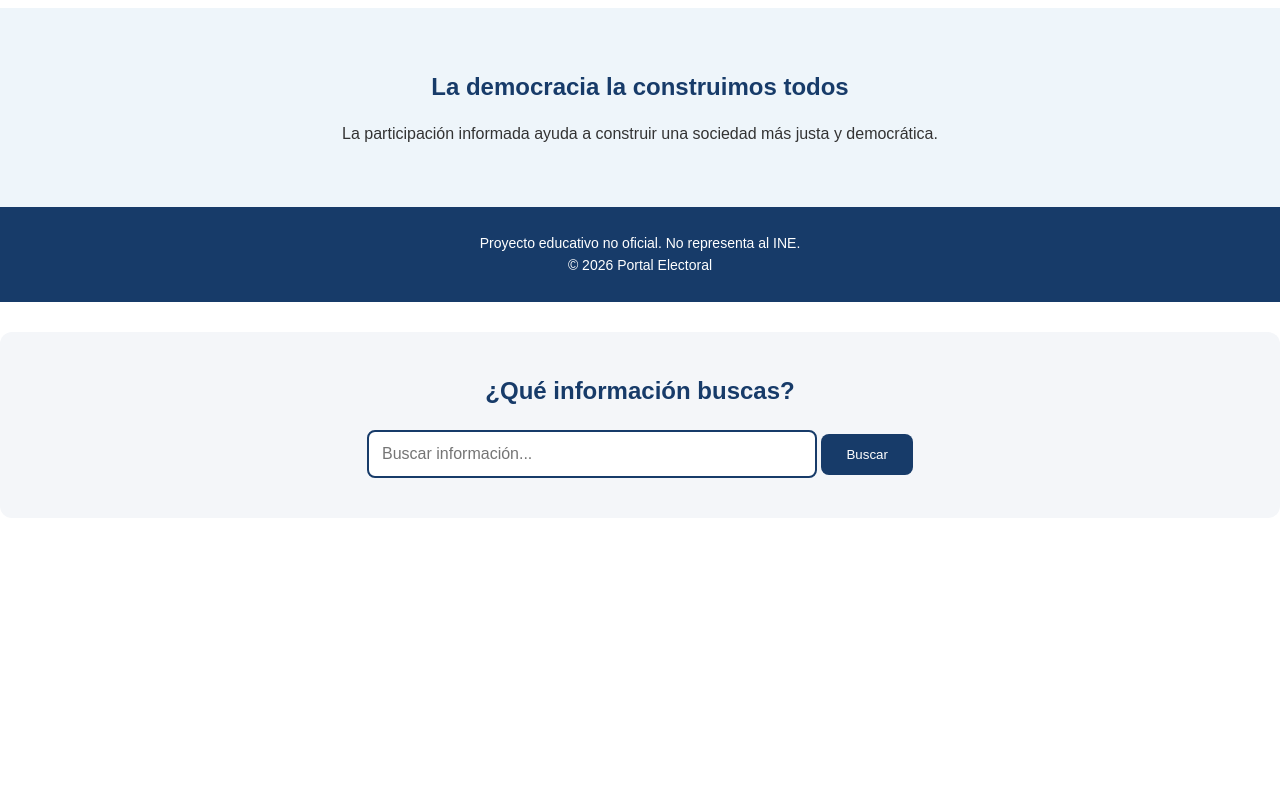
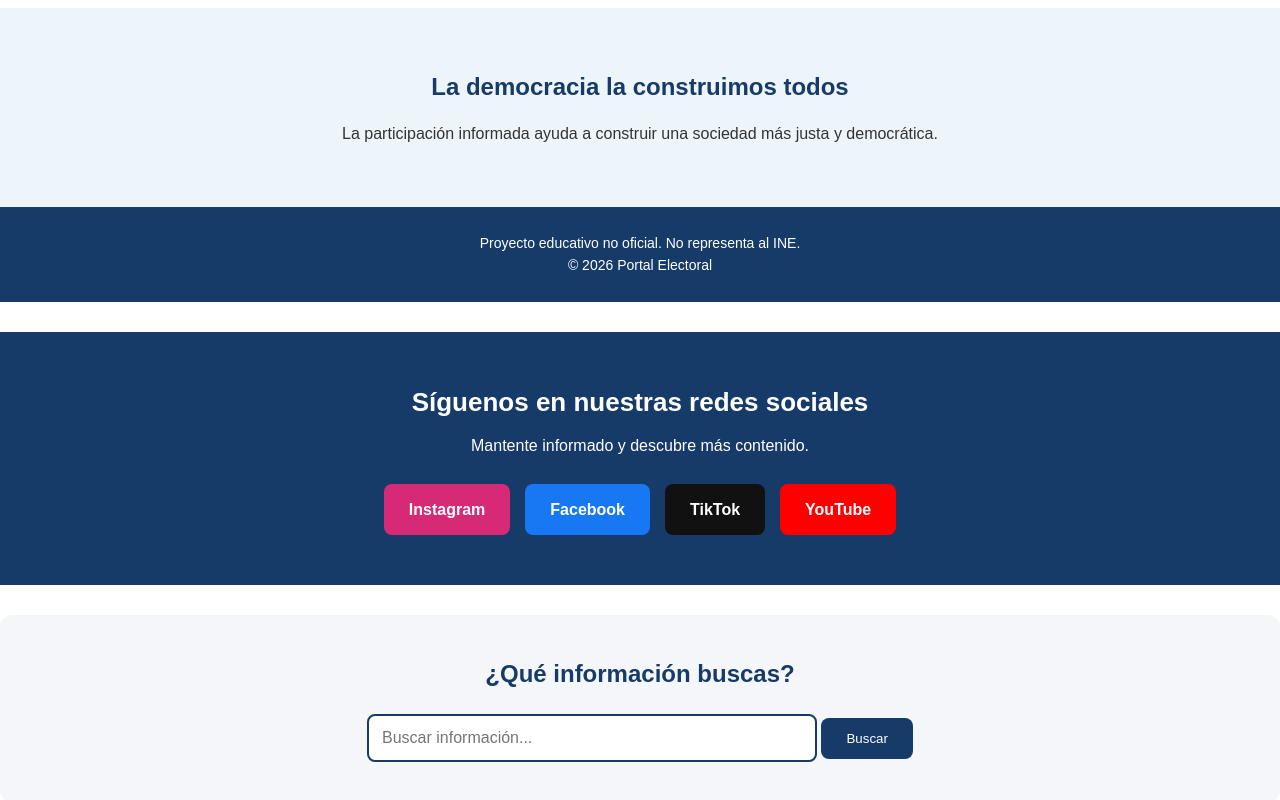
Before and after one commit to saidcodigo/proyectopagina, a plain HTML site: page index.html in a window 1280 px wide. Shown: the part 1080-1880 px from the top of the page. Before the commit the page ends 1628 px from the top, so only its background shows below. Drawn offline with Linux system fonts and the light colour scheme.

Commit message:
Add files via upload

```diff
--- a/index.html
+++ b/index.html
@@ -100,6 +100,36 @@
         <p>Proyecto educativo no oficial. No representa al INE.</p>
         <p>© 2026 Portal Electoral</p>
     </footer>
+
+    <!-- REDES SOCIALES -->
+<section class="redes-sociales" id="redes">
+    <h2>Síguenos en nuestras redes sociales</h2>
+    <p>Mantente informado y descubre más contenido.</p>
+
+    <div class="redes-container">
+
+        <a href="https://www.instagram.com/yankkesxf_?dlrf=dGJic295ZGl1MTc%3D&utm_source=qr" target="_blank"
+           rel="noopener noreferrer" class="red instagram">
+            Instagram
+        </a>
+
+        <a href="https://www.facebook.com/share/1HGbAJdfh3/?mibextid=wwXIfr" target="_blank"
+           rel="noopener noreferrer" class="red facebook">
+            Facebook
+        </a>
+
+        <a href="https://www.tiktok.com/@yankkesxf_?_r=1&_t=ZS-9BAWCrVS8AP" target="_blank"
+           rel="noopener noreferrer" class="red tiktok">
+            TikTok
+        </a>
+
+        <a href="https://www.youtube.com/" target="_blank"
+           rel="noopener noreferrer" class="red youtube">
+            YouTube
+        </a>
+
+    </div>
+</section>
     <!-- BUSCADOR -->
 <section class="buscador">
     <h2>¿Qué información buscas?</h2>
--- a/style.css
+++ b/style.css
@@ -240,3 +240,58 @@ footer {
 .buscador button:hover {
     background: #24599a;
 }
+/* REDES SOCIALES */
+
+.redes-sociales {
+    text-align: center;
+    padding: 50px 20px;
+    background: #173b69;
+    color: white;
+    margin-top: 30px;
+}
+
+.redes-sociales h2 {
+    font-size: 26px;
+    margin-bottom: 10px;
+}
+
+.redes-sociales p {
+    margin-bottom: 25px;
+}
+
+.redes-container {
+    display: flex;
+    justify-content: center;
+    flex-wrap: wrap;
+    gap: 15px;
+}
+
+.red {
+    text-decoration: none;
+    color: white;
+    padding: 13px 25px;
+    border-radius: 8px;
+    font-weight: bold;
+    transition: 0.3s;
+}
+
+.instagram {
+    background: #d62976;
+}
+
+.facebook {
+    background: #1877f2;
+}
+
+.tiktok {
+    background: #111111;
+}
+
+.youtube {
+    background: #ff0000;
+}
+
+.red:hover {
+    transform: translateY(-5px);
+    opacity: 0.85;
+}
```
